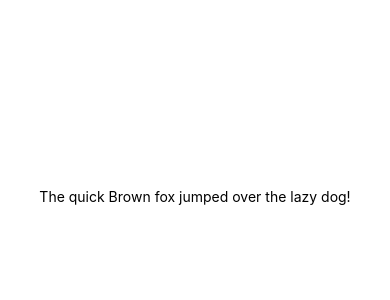
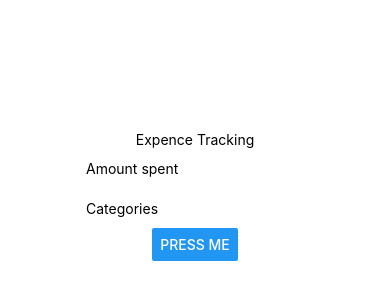
Before and after one commit to whoAbhishekSah/ExpenceTracker, a React Native app: screen / in a window 390 px wide. Shown: the part 226-526 px from the top of the page. Built offline with nearby package versions, Linux system fonts and the light colour scheme.

Commit message:
create basic form view

```diff
--- a/App.js
+++ b/App.js
@@ -1,11 +1,55 @@
-import { StatusBar } from 'expo-status-bar';
-import { StyleSheet, Text, View } from 'react-native';
+import React, { useState } from 'react';
+import { StyleSheet, Text, TextInput, View, Button, Alert } from 'react-native';
+
+let totalSpent = 0
+
+const ExpenceAmountInputBox = () => {
+  const [text, setText] = useState('');
+  return (
+    <View style={{}}>
+      <TextInput
+        style={{ height: 40 }}
+        placeholder="Amount spent"
+        keyboardType='number-pad'
+        onChangeText={newText => { setText(newText)}}
+        defaultValue={text}
+      />
+    </View>
+  );
+};
+
+const CategoryInputBox = () => {
+  const [text, setText] = useState('');
+  return (
+    <View style={{}}>
+      <TextInput
+        style={{ height: 40 }}
+        placeholder="Categories"
+        maxLength={20}
+        onChangeText={newText => setText(newText)}
+        defaultValue={text}
+      />
+    </View>
+  );
+};
 
 export default function App() {
   return (
     <View style={styles.container}>
-      <Text>The quick Brown fox jumped over the lazy dog!</Text>
-      <StatusBar style="auto" />
+      <Text>Expence Tracking</Text>
+      <ExpenceAmountInputBox></ExpenceAmountInputBox>
+      <CategoryInputBox></CategoryInputBox>
+      <Button
+        title="Press me"
+        onPress={() => Alert.alert("Total Expence", totalSpent, [
+          {
+            text: 'Revert',
+            onPress: () => console.log('Cancel Pressed'),
+            style: 'cancel',
+          },
+          { text: 'OK', onPress: () => console.log('OK Pressed') },
+        ])}
+      />
     </View>
   );
 }
```
